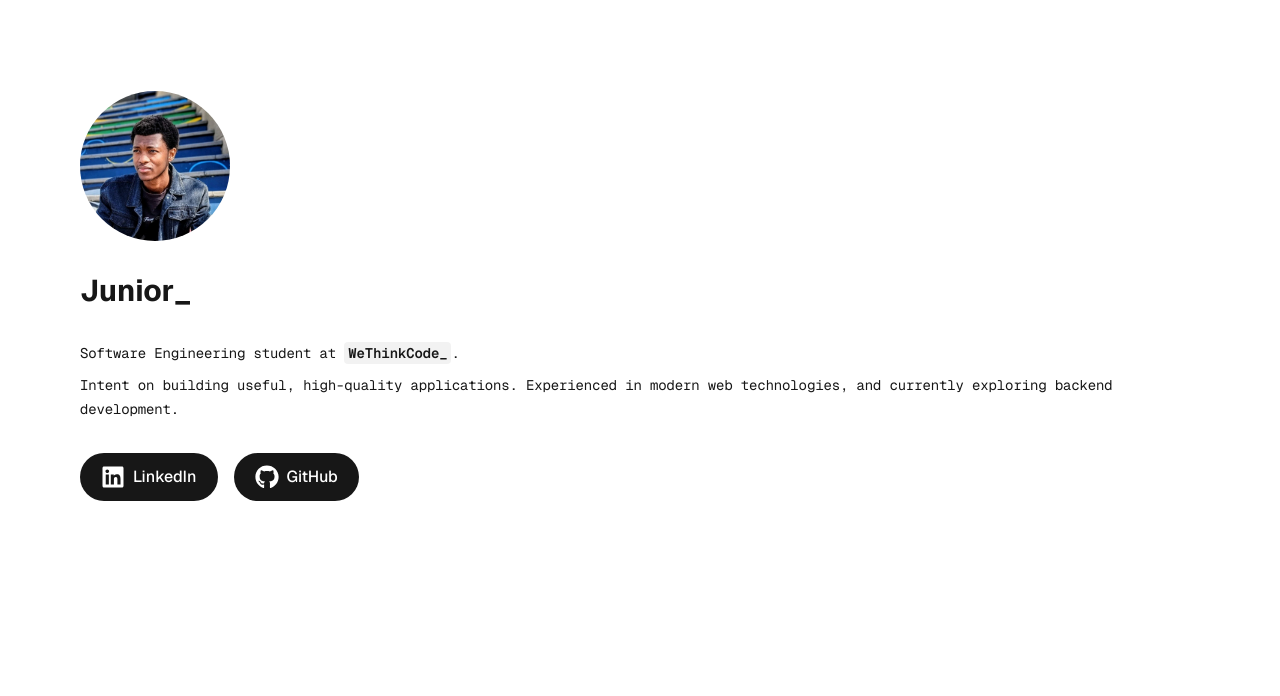
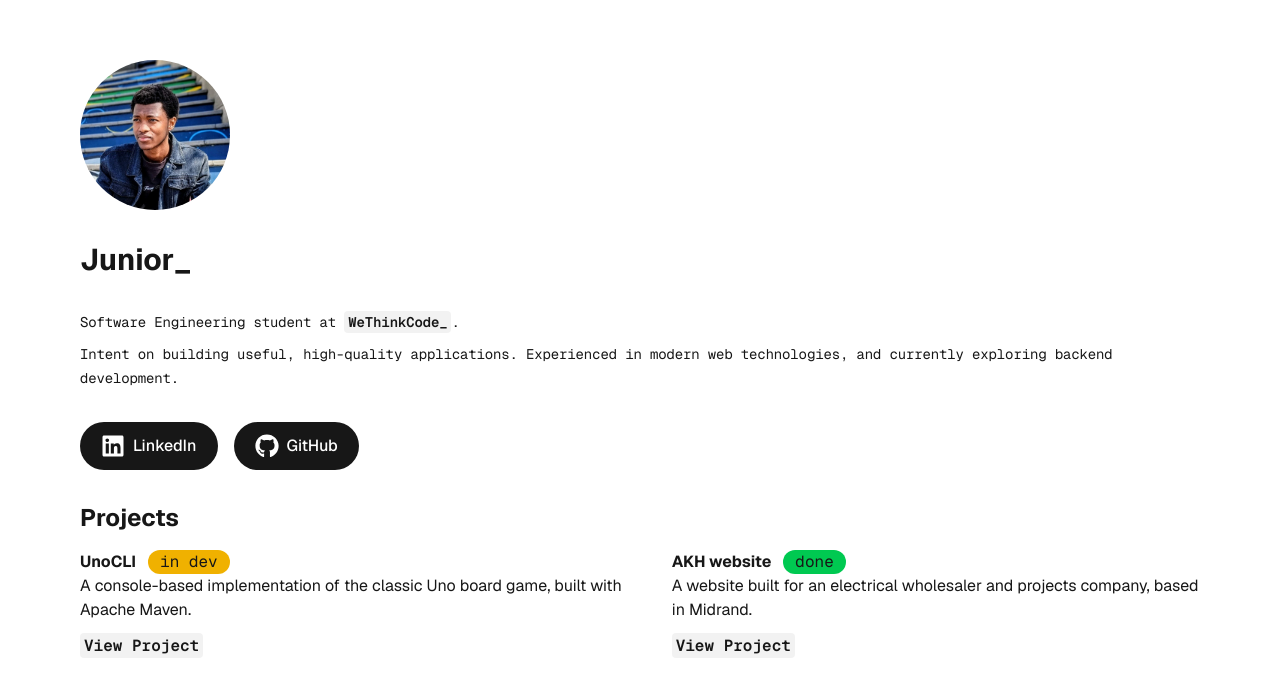
Before and after one commit to ejmabunda/ejmabunda.github.io, a Next.js app: page / in a window 1280 px wide. Shown: the part 104-800 px from the top of the page. Built offline with nearby package versions, Linux system fonts and the light colour scheme.

Commit message:
feat: add projects section

```diff
--- a/src/app/page.tsx
+++ b/src/app/page.tsx
@@ -1,6 +1,21 @@
 import Image from "next/image";
 
 import { FaLinkedin, FaGithub } from "react-icons/fa";
+
+const projects = [
+  {
+    "name": "UnoCLI",
+    "description": "A console-based implementation of the classic Uno board game, built with Apache Maven.",
+    "link": "https://www.github.com/ejmabunda/uno-cli",
+    "status": "in dev",
+  },
+  {
+    "name": "AKH website",
+    "description": "A website built for an electrical wholesaler and projects company, based in Midrand.",
+    "link": "https://www.amoskatlego.com",
+    "status": "done",
+  },
+];
 
 export default function Home() {
   return (
@@ -46,14 +61,29 @@ export default function Home() {
             rel="noopener noreferrer"
           >
             <FaGithub className="text-2xl" />
-            <span >GitHub</span>
+            <span>GitHub</span>
           </a>
         </div>
+
+        {/* Projects section */}
+        <section className="">
+          <h2 className="text-2xl font-bold mb-4">Projects</h2>
+          <div className="flex flex-col gap-6 lg:flex-row">
+            {projects.map(project => (
+              <div key={project.name}>
+                <div className="flex gap-3">
+                  <h3 className="font-bold">{project.name}</h3>
+                  <span className={`${project.status === "in dev" ? "bg-yellow-500" : "bg-green-500"} px-3 rounded-full font-mono`}>{project.status}</span>
+                </div>
+                <p className="mb-3">{project.description}</p>
+                <code className="bg-black/[.05] dark:bg-white/[.06] font-mono font-semibold px-1 py-0.5 rounded text-right">
+                  <a href={project.link} target="_blank" className="mt-4">View Project</a>
+                </code>
+              </div>
+            ))}
+          </div>
+        </section>
       </main>
-
-      <footer className="row-start-3 flex gap-[24px] flex-wrap items-center justify-center">
-
-      </footer>
     </div>
   );
 }
```
